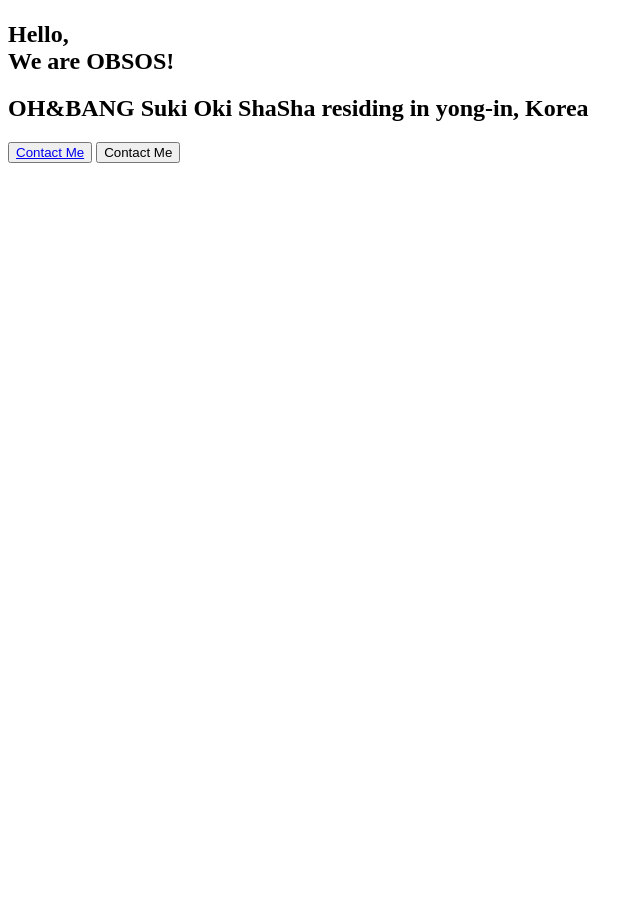
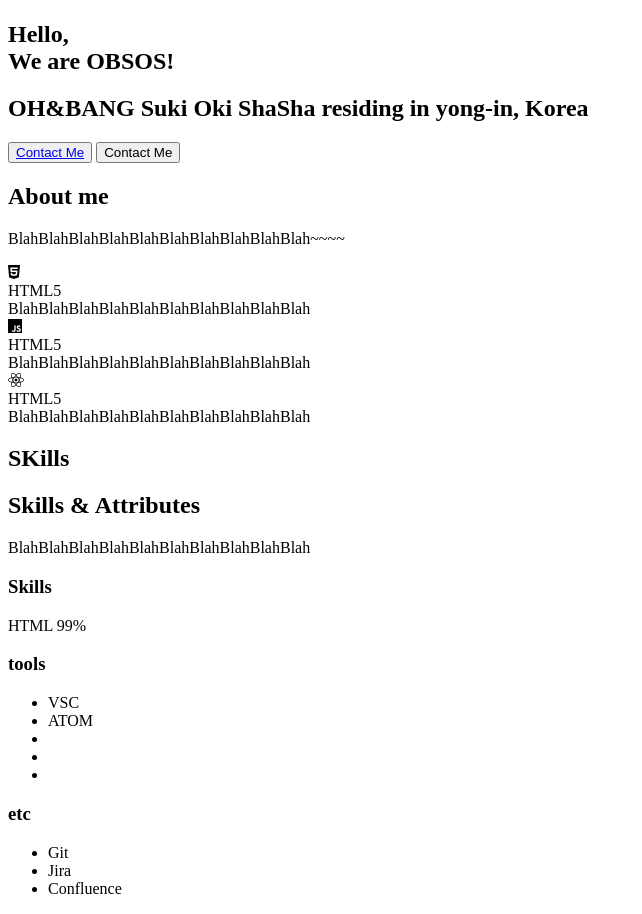
Before and after one commit to flcl6739/obsos, a plain HTML site: page index.html in a window 1280 px wide. Shown: the part 555-1469 px from the top of the page, without its empty margins (0-642 px from the left). Before the commit the page ends 800 px from the top, so only its background shows below. Drawn offline with Linux system fonts and the light colour scheme.

Commit message:
Update index.html

```diff
--- a/index.html
+++ b/index.html
@@ -36,8 +36,8 @@
                 </ul>
             </div>
         </nav>
-        <!-- About -->
-        <section id="about">
+
+        <section id="home">
             <img src="imgs/favicon.jpg" alt="OBSOS Logo" class="home__avatar" />
             <h1>
                 Hello, <br />
@@ -49,9 +49,87 @@
             <button><a href="http://www.naver.com">Contact Me</a></button>
             <button class="home__contact">Contact Me</button>
         </section>
-
+        <!-- About -->
+        <section id="about">
+            <h1>About me</h1>
+            <p>BlahBlahBlahBlahBlahBlahBlahBlahBlahBlah~~~~</p>
+            <div class="about__majors">
+                <div class="major">
+                    <div class="major__icon">
+                        <i class="fab fa-html5"></i>
+                    </div>
+                    <div class="major__title">HTML5</div>
+                    <div class="major__description">
+                        BlahBlahBlahBlahBlahBlahBlahBlahBlahBlah
+                    </div>
+                </div>
+                <div class="major">
+                    <div class="major__icon">
+                        <i class="fab fa-js"></i>
+                    </div>
+                    <div class="major__title">HTML5</div>
+                    <div class="major__description">
+                        BlahBlahBlahBlahBlahBlahBlahBlahBlahBlah
+                    </div>
+                </div>
+                <div class="major">
+                    <div class="major__icon">
+                        <i class="fab fa-react"></i>
+                    </div>
+                    <div class="major__title">HTML5</div>
+                    <div class="major__description">
+                        BlahBlahBlahBlahBlahBlahBlahBlahBlahBlah
+                    </div>
+                </div>
+            </div>
+            <div class="about__jobs">
+                <div class="job">
+                    <div class="job__logo"></div>
+                    <div class="job__name"></div>
+                    <div class="job__period"></div>
+                </div>
+            </div>
+        </section>
         <!-- Skill -->
-        <section id="skills"></section>
+        <section id="skills">
+            <h1>SKills</h1>
+            <h2>Skills & Attributes</h2>
+            <p>BlahBlahBlahBlahBlahBlahBlahBlahBlahBlah</p>
+            <div class="skillset">
+                <div class="skillset__left">
+                    <h3 class="title">Skills</h3>
+                    <div class="skill">
+                        <div class="skill__description">
+                            <span>HTML</span>
+                            <span>99%</span>
+                        </div>
+                        <div class="skill__bar">
+                            <div class="skill__value"></div>
+                        </div>
+                    </div>
+                </div>
+                <div class="skillset__right">
+                    <div class="tools">
+                        <h3 class="title">tools</h3>
+                        <ul>
+                            <li>VSC</li>
+                            <li>ATOM</li>
+                            <li></li>
+                            <li></li>
+                            <li></li>
+                        </ul>
+                    </div>
+                    <div class="etc">
+                        <h3 class="title">etc</h3>
+                        <ul>
+                            <li>Git</li>
+                            <li>Jira</li>
+                            <li>Confluence</li>
+                        </ul>
+                    </div>
+                </div>
+            </div>
+        </section>
         <!-- Work  -->
         <sction id="work"> </sction>
         <!-- Testmonial -->
```
